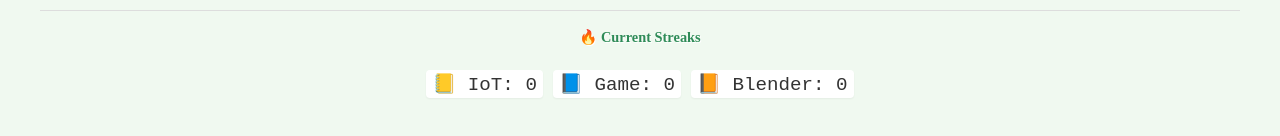
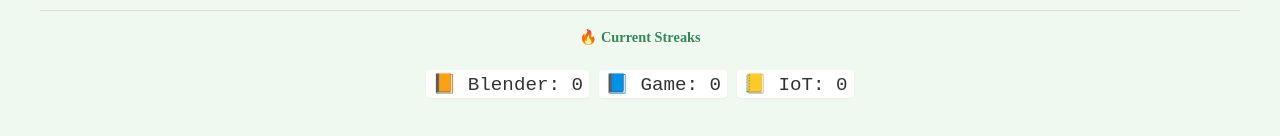
Before and after one commit to dpcivl/my-blog-project, a React (Vite) app in the folder client/: page / in a window 1280 px wide. Shown: the part 332-468 px from the top of the page. Built offline with nearby package versions, Linux system fonts and the light colour scheme; no server answers.

Commit message:
:lipstick: little change to tabs

```diff
--- a/client/src/App.jsx
+++ b/client/src/App.jsx
@@ -110,9 +110,9 @@
             <section className="streak-container">
               <h2 className="streak-title">🔥 Current Streaks</h2>
               <div className="streak-bar">
+                <span className="streak">📙 Blender: {calculateStreak(posts, 'Blender')}</span>
+                <span className="streak">📘 Game: {calculateStreak(posts, 'Game')}</span>
                 <span className="streak">📒 IoT: {calculateStreak(posts, 'IoT')}</span>
-                <span className="streak">📘 Game: {calculateStreak(posts, 'Game')}</span>
-                <span className="streak">📙 Blender: {calculateStreak(posts, 'Blender')}</span>
               </div>
             </section>
           </>
```
